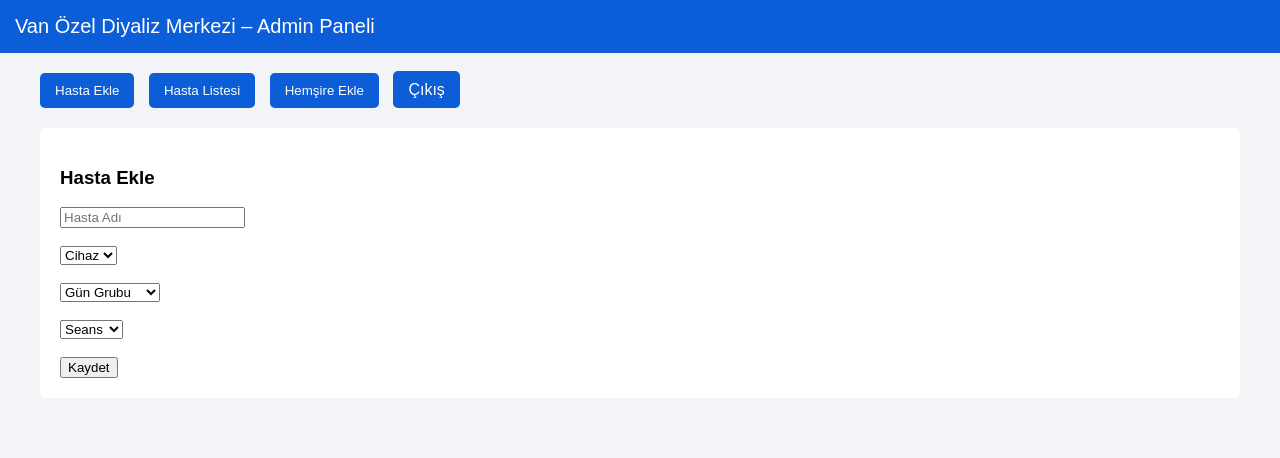
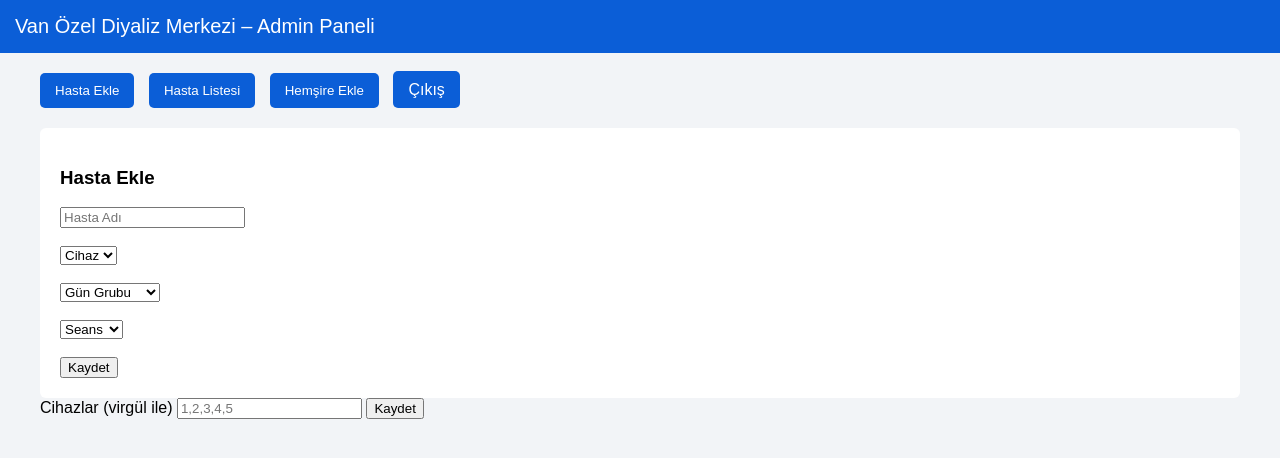
Before and after one commit to rkilic1-spec/van-ozel-diyaliz, a website: page views/admin.html in a window 1280 px wide. Drawn offline with Linux system fonts and the light colour scheme.

Commit message:
Update admin.html

```diff
--- a/views/admin.html
+++ b/views/admin.html
@@ -133,6 +133,13 @@ th {
     </table>
   </div>
 
+  <form method="POST" action="/admin/hemsire-cihaz">
+  <input type="hidden" name="hemsireId" value="HEMSIRE_ID">
+  <label>Cihazlar (virgül ile)</label>
+  <input name="cihazlar" placeholder="1,2,3,4,5">
+  <button>Kaydet</button>
+</form>
+
   <!-- HEMŞİRE EKLE -->
   <div id="hemsireEkle" class="card hidden">
     <h3>Hemşire Ekle</h3>
```
